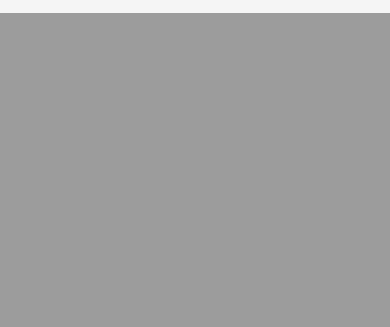
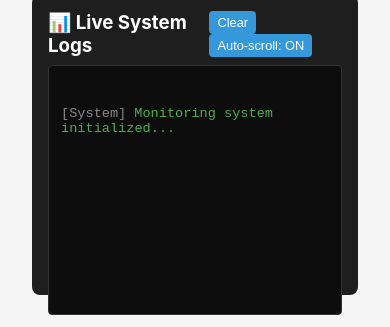
Before and after one commit to Superman-arch/airbnb-monitor, a Flask app: page / in a window 390 px wide; the page is wider, and only the part inside the window is pictured. Shown: the part 831-1158 px from the top of that part. Before the commit the page ends 844 px from the top of that part, so only its background shows below. Run offline with Flask 3, Linux system fonts and the light colour scheme; data that the repository does not hold is empty; some libraries are stand-ins or nearby versions.

Commit message:
Fix camera frame issues and add professional monitoring features
Major Fixes:
- Fixed "No camera frame available" error for VLM calibration
- Added display_frame with detection overlays for web video feed
- Fixed inference server connection issues with better error handling

New Features:
- Warehouse-style detection overlays with bounding boxes and IDs
- Live logging console showing real-time system events
- WebSocket broadcasting for logs and statistics
- Professional monitoring interface with optimized layout

Detection Overlay System:
- Color-coded bounding boxes (green=open, red=closed, orange=person)
- Object IDs and confidence scores displayed
- Semi-transparent labels with status indicators
- Tracking trails for moving persons
- Zone boundaries shown in magenta

Live Logging Console:
- Real-time display of all system events
- Color-coded log levels (info, warning, error)
- Auto-scroll with toggle option
- Clear logs functionality
- Displays FPS and detection statistics

Web Interface Improvements:
- Larger video feed with proper aspect ratio
- Console panel for live system logs
- Better event display with door names
- Responsive layout optimized for monitoring

Technical Changes:
- run_optimized.py: Added display_frame storage and comprehensive draw_all_detections()
- web/app.py: Updated video_feed to serve display_frame, added broadcast_log/stats functions
- index.html: Added console UI, WebSocket handlers for logs, optimized layout

This transforms the system into a professional security monitoring solution
with real-time detection overlays similar to commercial warehouse systems.

🤖 Generated with [Claude Code](https://claude.ai/code)

Co-Authored-By: Claude <noreply@anthropic.com>

```diff
--- a/web/app.py
+++ b/web/app.py
@@ -215,14 +215,24 @@ def calibrate_door_zones():
     if not monitor_instance or not hasattr(monitor_instance, 'door_detector'):
         return jsonify({'success': False, 'error': 'Door detector not available'}), 500
 
-    # Get current frame
+    # Get current frame from monitor
     frame = None
-    with frame_lock:
-        if current_frame is not None:
-            frame = current_frame.copy()
+
+    # Try to get frame from monitor first
+    if monitor_instance:
+        if hasattr(monitor_instance, 'current_frame'):
+            with monitor_instance.frame_lock:
+                if monitor_instance.current_frame is not None:
+                    frame = monitor_instance.current_frame.copy()
+
+    # Fallback to global frame
+    if frame is None:
+        with frame_lock:
+            if current_frame is not None:
+                frame = current_frame.copy()
 
     if frame is None:
-        return jsonify({'success': False, 'error': 'No camera frame available'}), 400
+        return jsonify({'success': False, 'error': 'No camera frame available. Please wait for camera to initialize.'}), 400
 
     # Calibrate zones
     if hasattr(monitor_instance.door_detector, 'calibrate_zones'):
@@ -296,13 +306,17 @@ def video_feed():
         while True:
             frame = None
 
-            # Try to get frame from monitor if available
-            if monitor and hasattr(monitor, 'get_current_frame'):
-                frame = monitor.get_current_frame()
-            elif monitor and hasattr(monitor, 'current_frame'):
-                with monitor.frame_lock:
-                    if monitor.current_frame is not None:
-                        frame = monitor.current_frame.copy()
+            # Try to get display frame (with overlays) first
+            if monitor:
+                if hasattr(monitor, 'display_frame'):
+                    with monitor.frame_lock:
+                        if monitor.display_frame is not None:
+                            frame = monitor.display_frame.copy()
+                # Fallback to raw frame if display frame not available
+                if frame is None and hasattr(monitor, 'current_frame'):
+                    with monitor.frame_lock:
+                        if monitor.current_frame is not None:
+                            frame = monitor.current_frame.copy()
             else:
                 # Fallback to global current_frame
                 with frame_lock:
@@ -310,7 +324,9 @@ def video_feed():
                         frame = current_frame.copy()
 
             if frame is not None:
-                _, buffer = cv2.imencode('.jpg', frame)
+                # Reduce quality slightly for better streaming performance
+                encode_params = [cv2.IMWRITE_JPEG_QUALITY, 85]
+                _, buffer = cv2.imencode('.jpg', frame, encode_params)
                 frame_bytes = buffer.tobytes()
                 yield (b'--frame\r\n'
                       b'Content-Type: image/jpeg\r\n\r\n' + frame_bytes + b'\r\n')
@@ -367,6 +383,22 @@ def broadcast_event(event):
     socketio.emit('new_event', event, broadcast=True)
 
 
+def broadcast_log(message, level='info'):
+    """Broadcast a log message to all connected clients."""
+    from datetime import datetime
+    log_entry = {
+        'timestamp': datetime.now().isoformat(),
+        'level': level,
+        'message': message
+    }
+    socketio.emit('log_message', log_entry, broadcast=True)
+
+
+def broadcast_stats(stats):
+    """Broadcast system statistics to all connected clients."""
+    socketio.emit('stats_update', stats, broadcast=True)
+
+
 if __name__ == '__main__':
     # For testing only
     import yaml
--- a/web/templates/index.html
+++ b/web/templates/index.html
@@ -36,6 +36,58 @@
             gap: 2rem;
         }
 
+        /* Console styles */
+        .console-container {
+            background: #1e1e1e;
+            border-radius: 8px;
+            padding: 1rem;
+            margin-top: 1rem;
+            max-height: 300px;
+            position: relative;
+        }
+
+        .console-header {
+            display: flex;
+            justify-content: space-between;
+            align-items: center;
+            margin-bottom: 0.5rem;
+            color: #fff;
+        }
+
+        .console-logs {
+            background: #0d0d0d;
+            border: 1px solid #333;
+            border-radius: 4px;
+            padding: 0.5rem;
+            height: 250px;
+            overflow-y: auto;
+            font-family: 'Courier New', monospace;
+            font-size: 0.85rem;
+        }
+
+        .log-entry {
+            margin-bottom: 2px;
+            padding: 2px 4px;
+            white-space: pre-wrap;
+        }
+
+        .log-info {
+            color: #4CAF50;
+        }
+
+        .log-warning {
+            color: #FF9800;
+        }
+
+        .log-error {
+            color: #f44336;
+        }
+
+        .log-timestamp {
+            color: #888;
+            margin-right: 8px;
+        }
+
         .card {
             background: white;
             border-radius: 8px;
@@ -58,6 +110,8 @@
         #videoFeed {
             width: 100%;
             height: auto;
+            max-height: 500px;
+            object-fit: contain;
         }
 
         #canvas {
@@ -340,6 +394,22 @@
                 </div>
             </div>
         </div>
+
+        <!-- Live Console Logs -->
+        <div class="console-container">
+            <div class="console-header">
+                <h3 style="margin: 0;">📊 Live System Logs</h3>
+                <div>
+                    <button class="btn btn-sm btn-primary" onclick="clearLogs()">Clear</button>
+                    <button class="btn btn-sm btn-primary" onclick="toggleAutoScroll()" id="autoScrollBtn">Auto-scroll: ON</button>
+                </div>
+            </div>
+            <div class="console-logs" id="consoleLogs">
+                <div class="log-entry log-info">
+                    <span class="log-timestamp">[System]</span>Monitoring system initialized...
+                </div>
+            </div>
+        </div>
     </div>
 
     <!-- Zone Edit Modal -->
@@ -367,6 +437,41 @@
 
     <script src="https://cdn.socket.io/4.5.4/socket.io.min.js"></script>
     <script>
+        // Console logging
+        let autoScroll = true;
+        const maxLogs = 500;
+
+        function addLogEntry(message, level = 'info', timestamp = null) {
+            const logsContainer = document.getElementById('consoleLogs');
+            const entry = document.createElement('div');
+            entry.className = `log-entry log-${level}`;
+
+            const time = timestamp ? new Date(timestamp).toLocaleTimeString() : new Date().toLocaleTimeString();
+            entry.innerHTML = `<span class="log-timestamp">[${time}]</span>${message}`;
+
+            logsContainer.appendChild(entry);
+
+            // Remove old logs if exceeding max
+            while (logsContainer.children.length > maxLogs) {
+                logsContainer.removeChild(logsContainer.firstChild);
+            }
+
+            // Auto-scroll to bottom
+            if (autoScroll) {
+                logsContainer.scrollTop = logsContainer.scrollHeight;
+            }
+        }
+
+        function clearLogs() {
+            const logsContainer = document.getElementById('consoleLogs');
+            logsContainer.innerHTML = '<div class="log-entry log-info"><span class="log-timestamp">[System]</span>Logs cleared</div>';
+        }
+
+        function toggleAutoScroll() {
+            autoScroll = !autoScroll;
+            document.getElementById('autoScrollBtn').textContent = `Auto-scroll: ${autoScroll ? 'ON' : 'OFF'}`;
+        }
+
         // WebSocket connection
         const socket = io();
 
@@ -744,6 +849,24 @@
                 updateDoorStatus(doorId, action);
                 loadDoors();
             }
+
+            // Log event to console
+            let logLevel = 'info';
+            if (event.event && event.event.includes('open')) logLevel = 'warning';
+            if (event.event && event.event.includes('entry')) logLevel = 'warning';
+            const eventMsg = `${event.event || 'Event'}: ${event.door_name || event.door_id || event.person_id || 'Unknown'}`;
+            addLogEntry(eventMsg, logLevel);
+        });
+
+        socket.on('log_message', function(log) {
+            addLogEntry(log.message, log.level, log.timestamp);
+        });
+
+        socket.on('stats_update', function(stats) {
+            // Update live stats display
+            if (stats.fps !== undefined) {
+                addLogEntry(`System Stats - FPS: ${stats.fps.toFixed(1)} | Doors: ${stats.doors} | Persons: ${stats.persons} | Frame: ${stats.frame}`, 'info');
+            }
         });
 
         function updateDoorStatus(doorId, status) {
```
Also changed, not shown: run_optimized.py (+167 -7 lines).
